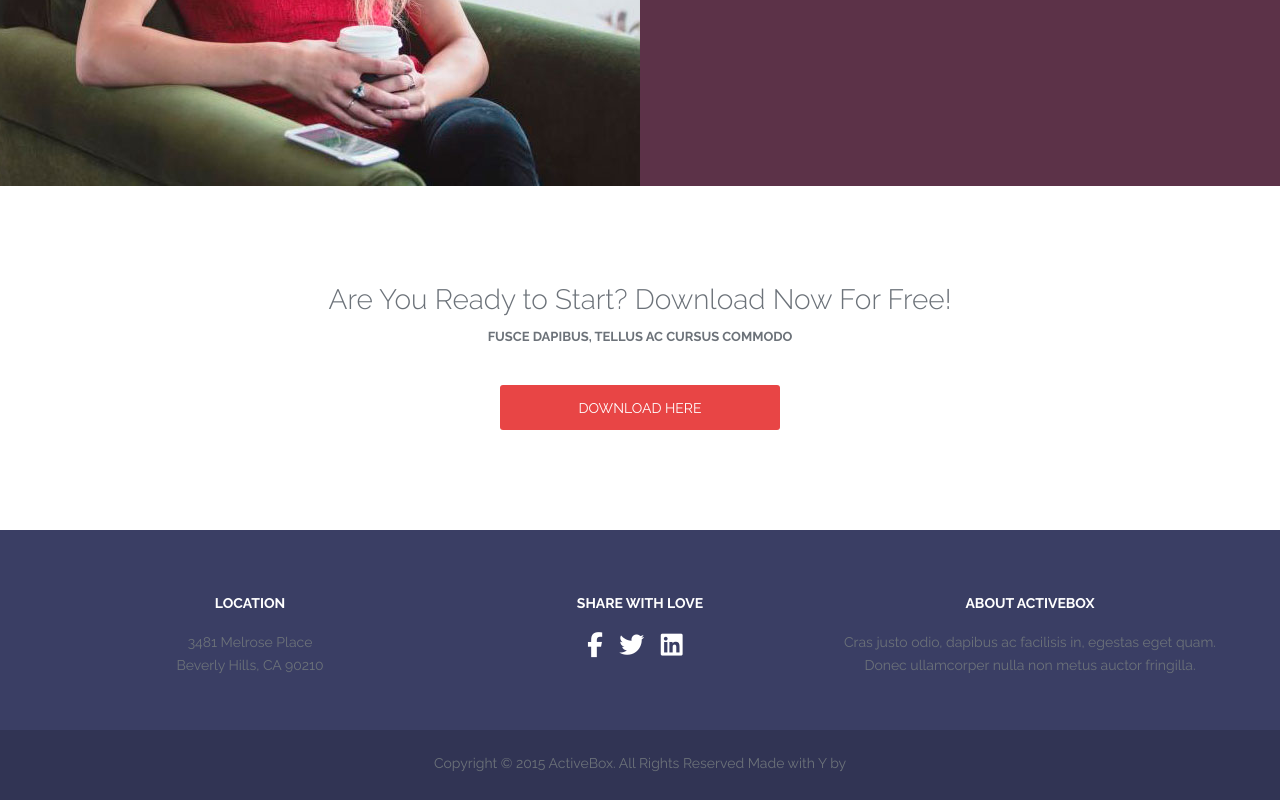
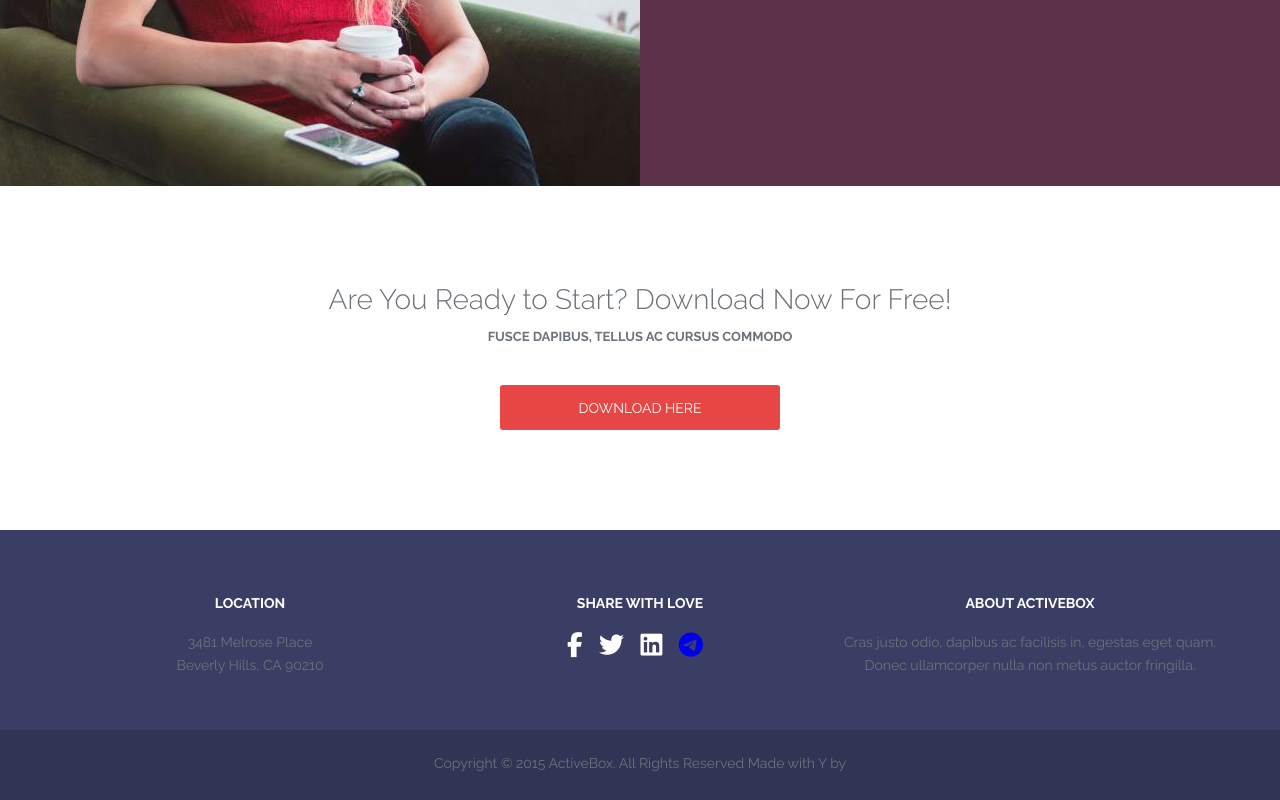
Before and after one commit to Kirill365-hub/Projects, a plain HTML site: page active_box/index.html in a window 1280 px wide. Shown: the part 3298-4098 px from the top of the page. Drawn offline with nearby package versions, Linux system fonts and the light colour scheme.

Commit message:
Update index.html

```diff
--- a/active_box/index.html
+++ b/active_box/index.html
@@ -326,6 +326,7 @@
               <i class="fab fa-facebook-f"></i>
               <i class="fab fa-twitter"></i>
               <i class="fab fa-linkedin"></i>
+              <a href="https://t.me/kirill_qwerty"><i class="fab fa-telegram"></i></a>
             </div>
           </div>
           <div class="footer_about_us">
```
